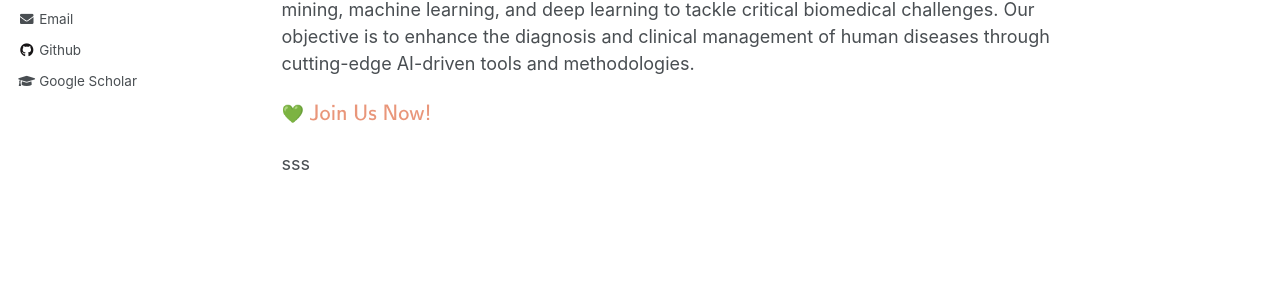
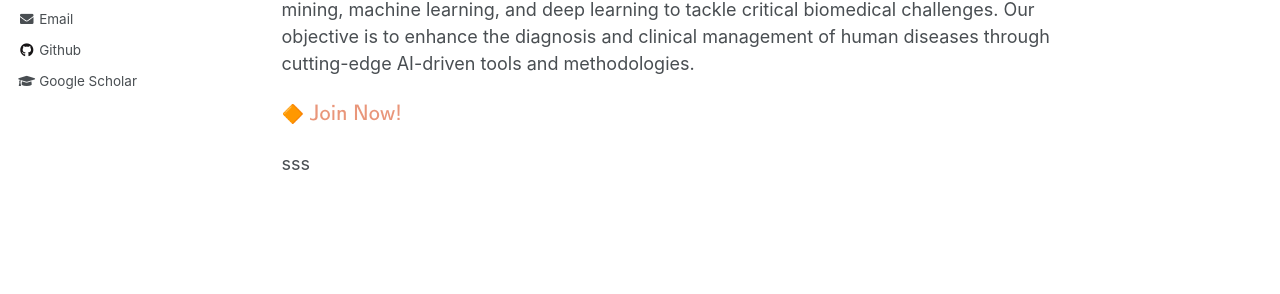
Before and after one commit to shiminxst/shiminxst.github.io, a Jekyll site: the page built from _pages/about.md, in a window 1280 px wide. Shown: the part 422-716 px from the top of the page. Built offline with Jekyll 4.4.1, drawn with Linux system fonts in a browser that asks for light colours; formulas are drawn with MathJax 3.

Commit message:
Update about.md

```diff
--- a/_pages/about.md
+++ b/_pages/about.md
@@ -15,7 +15,7 @@ I joined the University of Louisiana at Lafayette as an Assistant Professor in 2
 
 Our lab is dedicated to the interdisciplinary study of artificial intelligence (AI) and biomedicine. We focus on utilizing advanced computational techniques such as data mining, machine learning, and deep learning to tackle critical biomedical challenges. Our objective is to enhance the diagnosis and clinical management of human diseases through cutting-edge AI-driven tools and methodologies.
 
-&#x1F49A; $\color{DarkSalmon}{\textsf{Join Us Now!}}$
+&#x1F536; $\color{DarkSalmon}{\textsf{Join Now!}}$
 
 sss
 
```
